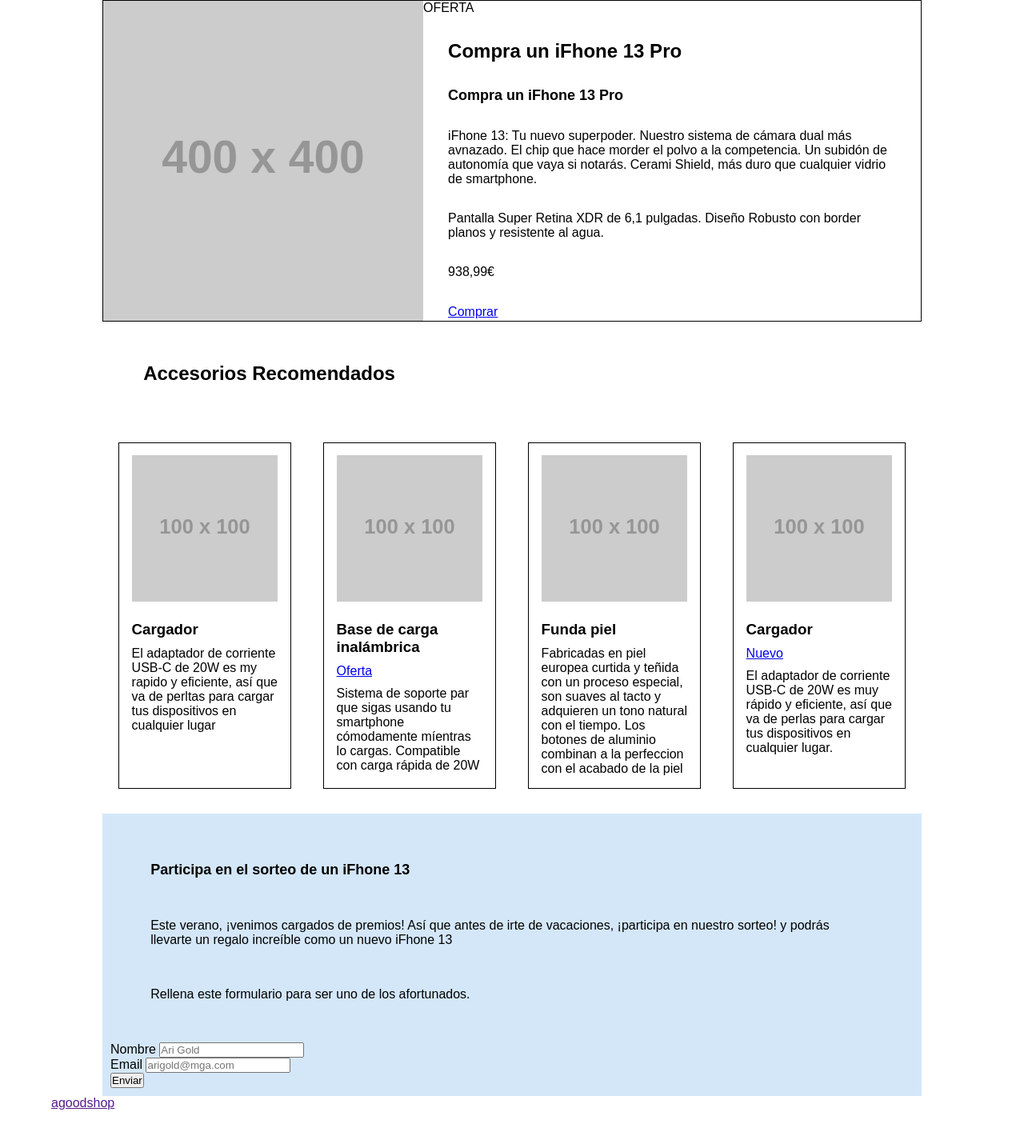
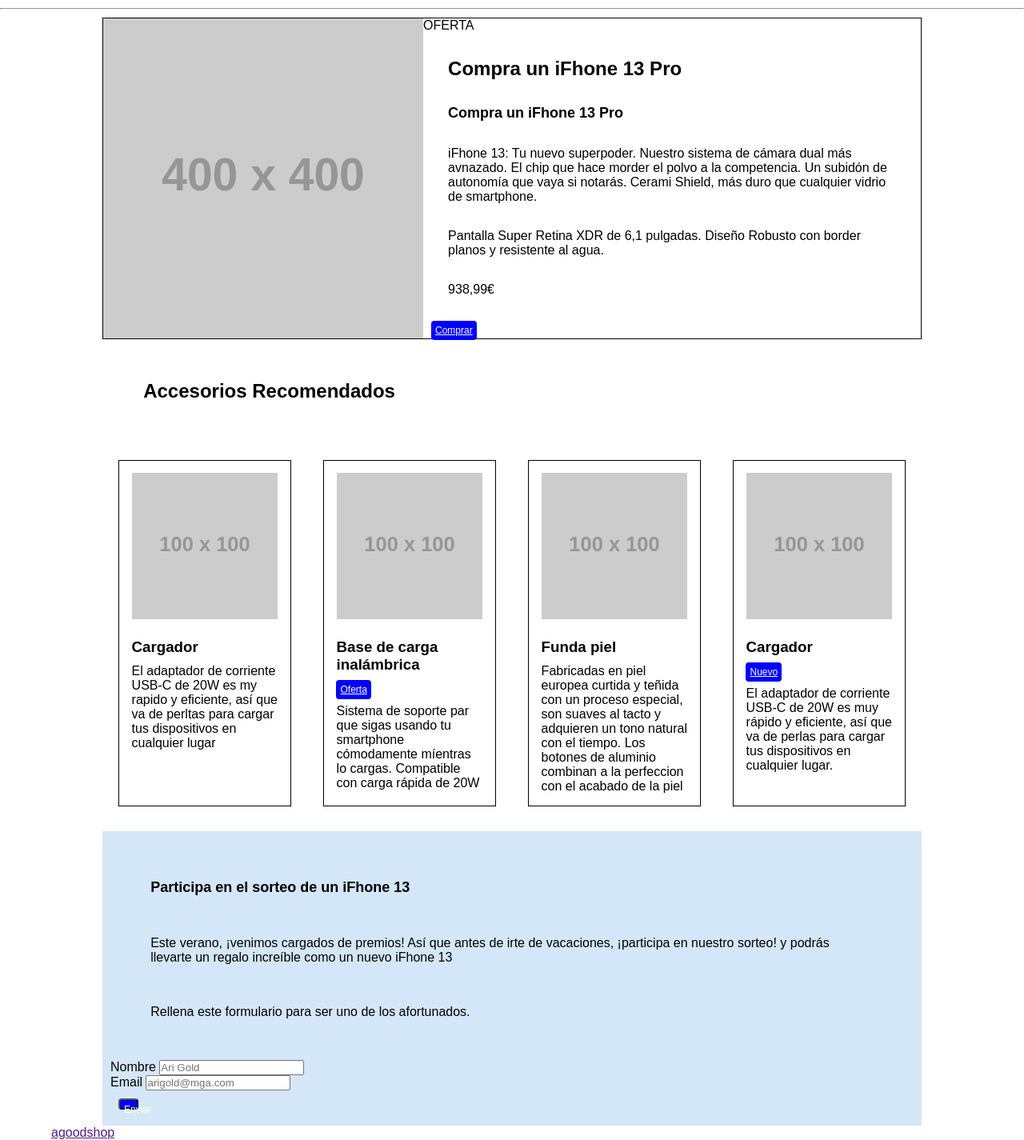
Before and after one commit to memecito/html, a PHP site: page /prac-3.html in a window 1280 px wide. Shown: the part 18-1443 px from the top of the page at 80% size. Before the commit the page ends 1405 px from the top, so only its background shows below. Run offline with PHP 8.4, Linux system fonts and the light colour scheme; grey boxes labelled with a size stand in for pictures from a placeholder-image service; some libraries are stand-ins or nearby versions.

Commit message:
añadir linea y estilos para boton azul

```diff
--- a/css/style001.css
+++ b/css/style001.css
@@ -82,3 +82,18 @@ h2, h3, p, a{
     background-color:#d4e7f9;
     padding: 10px;
 }
+.boton{
+    width: 25px;
+    height: 10px;
+    margin: 10px;
+    border-radius: 4px;
+    background-color: blue;
+    color: white;
+    padding: 5px;
+    font-size: 0.75em;
+}
+hr{
+    color: grey;
+    margin-top: 10px;
+    margin-bottom: 10px;
+}
--- a/prac-3.html
+++ b/prac-3.html
@@ -20,6 +20,7 @@
             </ul>
             </nav>
         </header>
+        <hr>
         </div>
        <div class="general">
          <div id="contenido">
```
